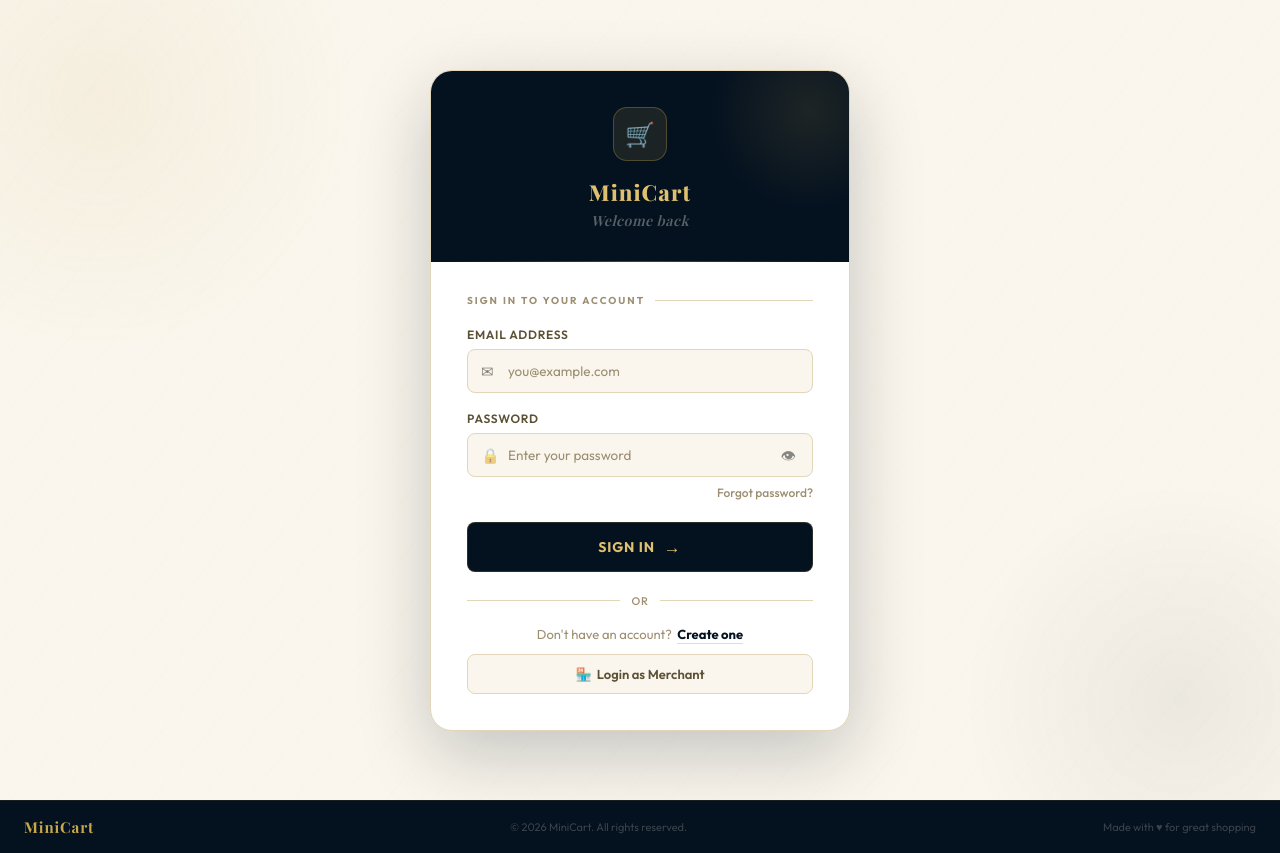
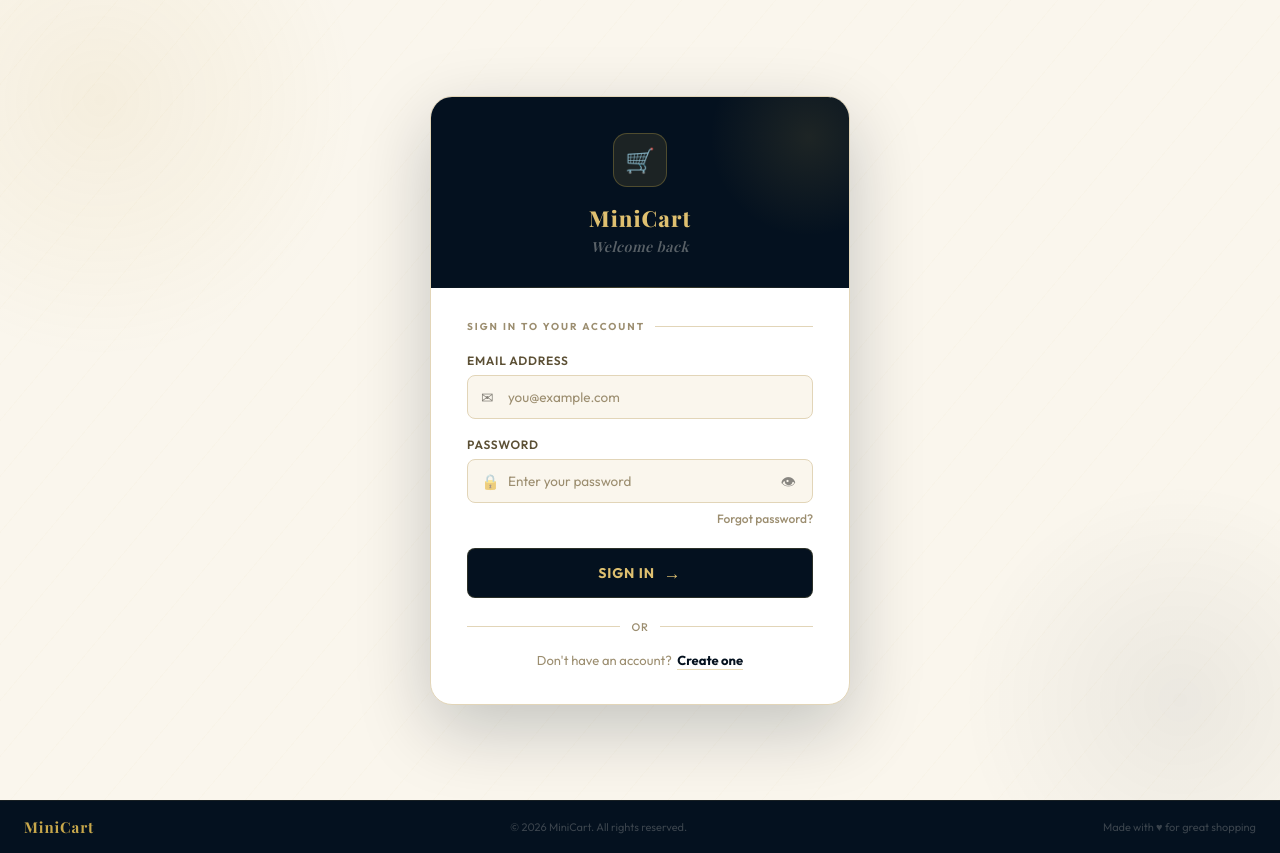
Before and after one commit to ChouhanPriyal/Minicart, a Flask app: page /login in a window 1280 px wide. Run offline with Flask 3, Linux system fonts and the light colour scheme; some web fonts are replaced.

```diff
--- a/templates/auth/login.html
+++ b/templates/auth/login.html
@@ -514,13 +514,6 @@
         <p>Don't have an account? &nbsp;<a href="/register" class="register-link">Create one</a></p>
       </div>
 
-      <!-- Merchant alternate -->
-      <div class="alt-login">
-        <a href="/merchant-login">
-          🏪 &nbsp;Login as Merchant
-        </a>
-      </div>
-
     </div>
   </div>
 </div>
```
